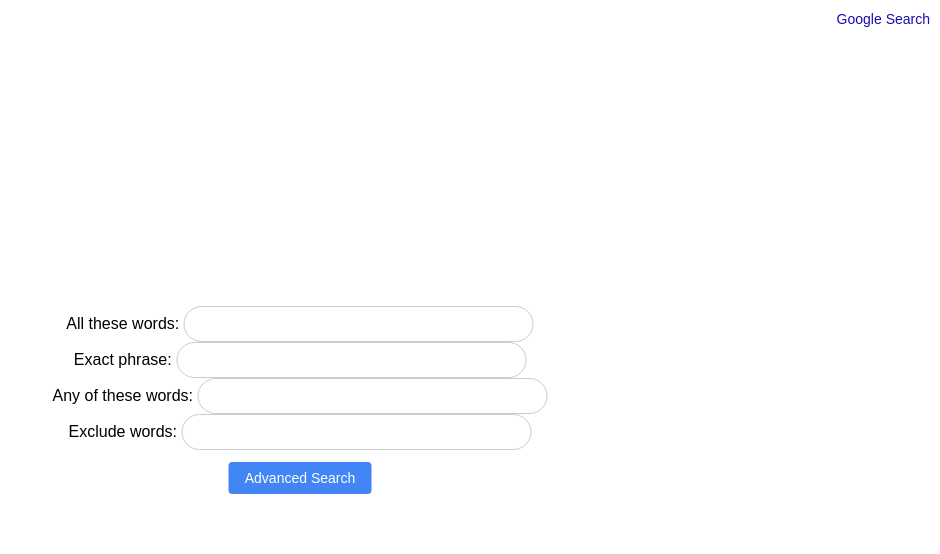
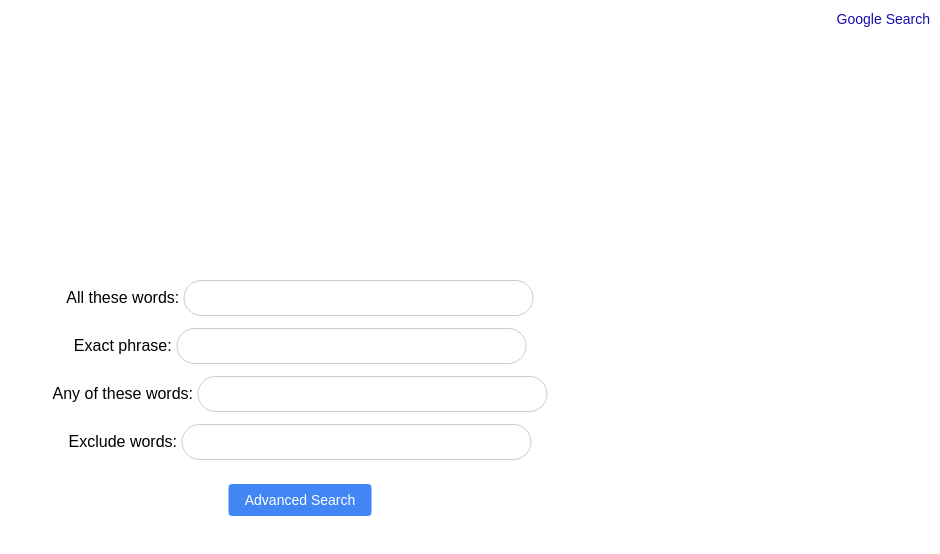
Before and after one commit to Derrick-Chun/cs50-search, a plain HTML site: page advanced.html in a window 1280 px wide. Shown: the whole page, without its empty margins (340-1280 px from the left). Drawn offline with Linux system fonts and the light colour scheme.

Commit message:
Update layouts & nav links per spec

```diff
--- a/advanced.html
+++ b/advanced.html
@@ -7,19 +7,28 @@
     <link rel="stylesheet" href="styles.css">
 </head>
 <body>
-    <!-- Back link to the main search page -->
+    <!-- Link back to main search page only -->
     <div id="nav-top">
         <a href="index.html">Google Search</a>
     </div>
 
-    <!-- Advanced search form with four parameters -->
+    <!-- Advanced search form -->
     <form id="advForm" action="https://www.google.com/search" method="get">
-        <label>All these words: <input type="text" name="as_q"></label><br>
-        <label>Exact phrase: <input type="text" name="as_epq"></label><br>
-        <label>Any of these words: <input type="text" name="as_oq"></label><br>
-        <label>Exclude words: <input type="text" name="as_eq"></label><br>
-        <!-- Advanced Search button -->
-        <button type="submit" class="advanced">Advanced Search</button>
+        <div class="field">
+            <label>All these words: <input type="text" name="as_q"></label>
+        </div>
+        <div class="field">
+            <label>Exact phrase: <input type="text" name="as_epq"></label>
+        </div>
+        <div class="field">
+            <label>Any of these words: <input type="text" name="as_oq"></label>
+        </div>
+        <div class="field">
+            <label>Exclude words: <input type="text" name="as_eq"></label>
+        </div>
+        <div class="buttons">
+            <button type="submit" class="advanced">Advanced Search</button>
+        </div>
     </form>
 </body>
 </html>
--- a/styles.css
+++ b/styles.css
@@ -1,18 +1,15 @@
-
 * {
     box-sizing: border-box;
     margin: 0;
     padding: 0;
 }
 
-/* Body styling */
 body {
     font-family: Arial, sans-serif;
     height: 100vh;
     position: relative;
 }
 
-/* Navigation styling */
 #nav-top {
     position: absolute;
     top: 10px;
@@ -25,7 +22,7 @@ body {
     color: #1a0dab;
 }
 
-/* Center the forms */
+/* Center forms on page */
 form {
     position: absolute;
     top: 50%;
@@ -34,7 +31,18 @@ form {
     text-align: center;
 }
 
-/* Text input styling */
+/* Spacing for form fields */
+.field {
+    margin-bottom: 12px;
+}
+
+/* Buttons wrapper for centering */
+.buttons {
+    margin-top: 12px;
+    text-align: center;
+}
+
+/* Input styling */
 input[type="text"] {
     width: 350px;
     padding: 8px;
@@ -43,9 +51,9 @@ input[type="text"] {
     font-size: 16px;
 }
 
-/* Button styling */
+/* Default button styling */
 button {
-    margin-top: 12px;
+    margin: 4px;
     padding: 8px 14px;
     border: 1px solid #ccc;
     border-radius: 4px;
@@ -54,12 +62,12 @@ button {
     cursor: pointer;
 }
 
-/* I'm Feeling Lucky variant */
+/* 'I'm Feeling Lucky' variant */
 button.lucky {
-    margin-left: 8px;
     background: none;
     border: none;
     color: #1a0dab;
+    margin-left: 8px;
 }
 
 /* Advanced Search button style */
@@ -67,7 +75,6 @@ button.advanced {
     background-color: #4285f4;
     color: white;
     border: none;
-    border-radius: 4px;
     padding: 8px 16px;
     margin-top: 12px;
     font-size: 14px;
```
Also changed, not shown: image.html (+7 -6 lines), index.html (+9 -6 lines).
